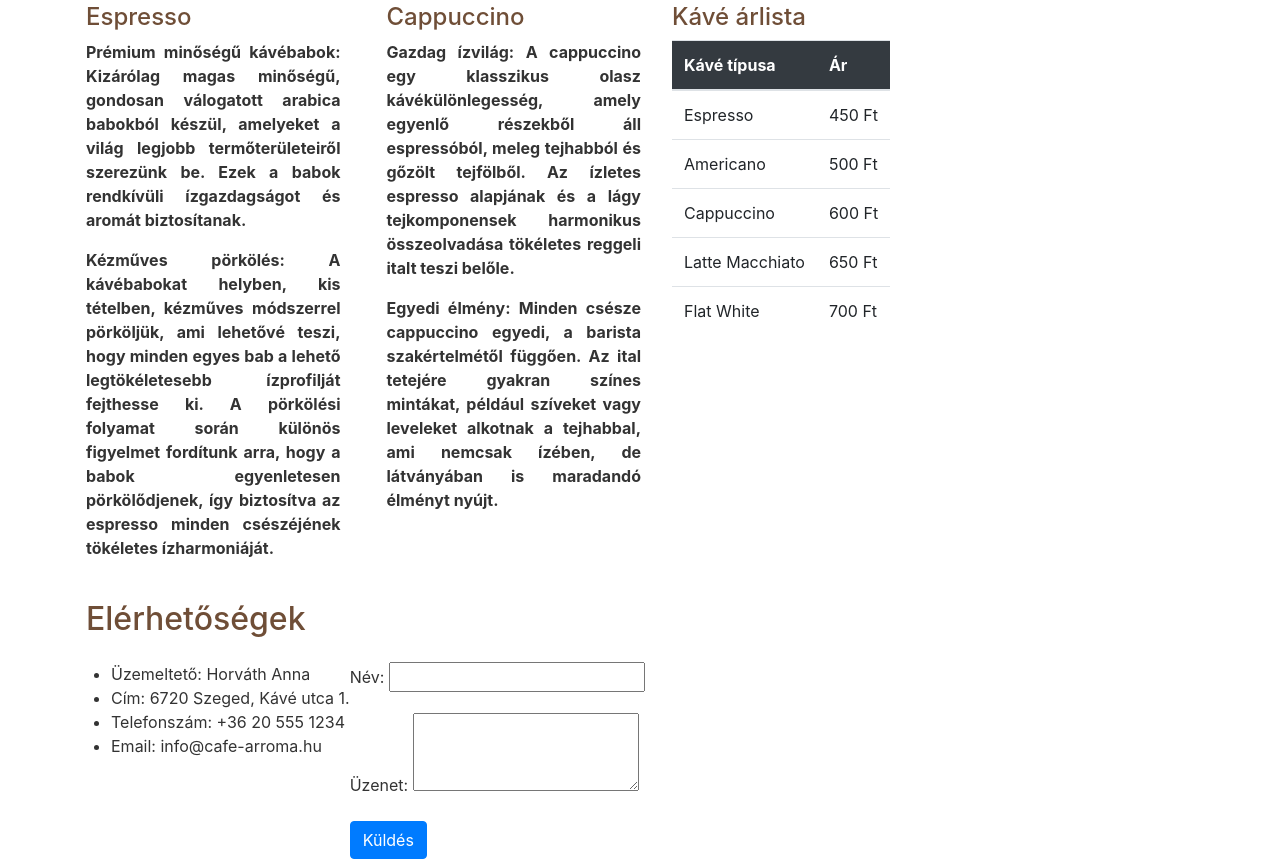
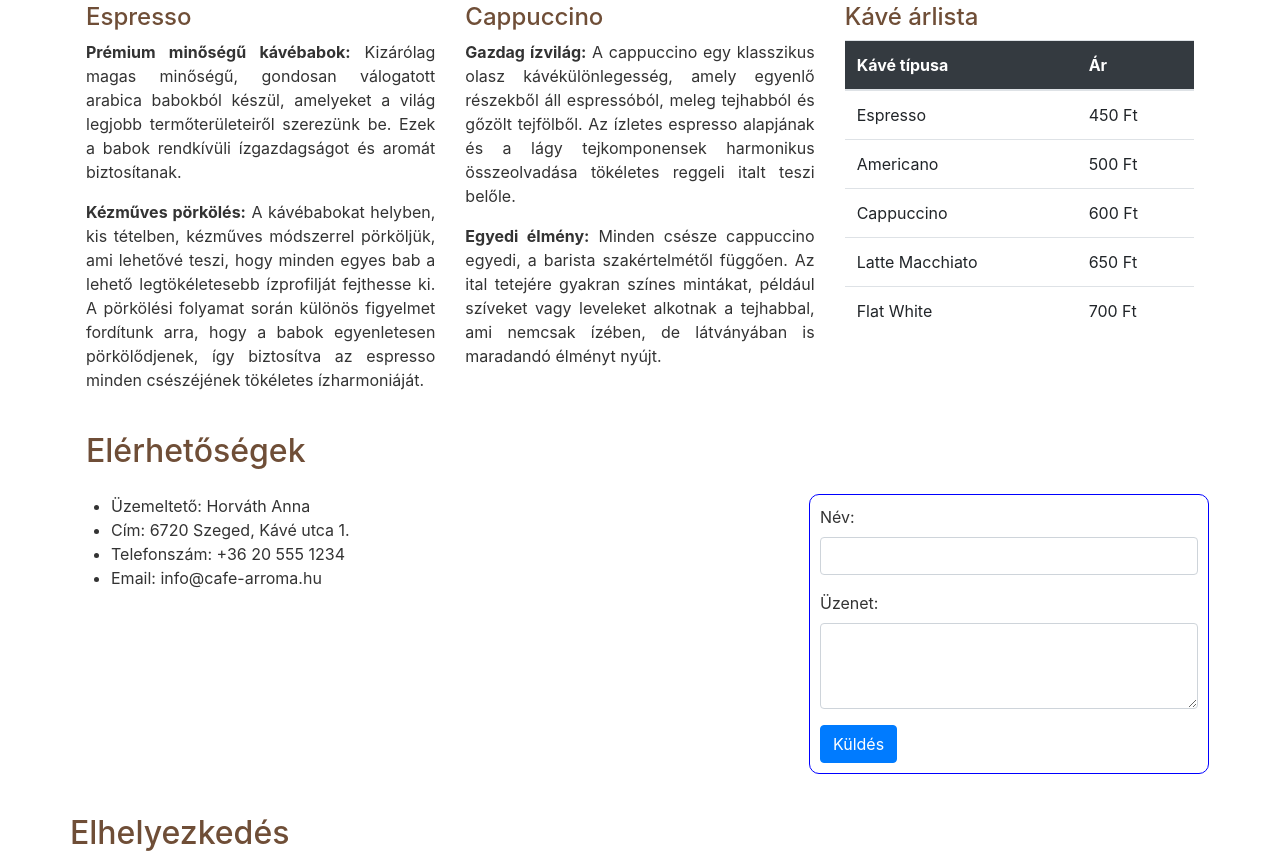
Before and after one commit to Valakovicsadam/Brautigam_2025_09_08, a plain HTML site: page cafe_aroma/webszerkesztés/index.html in a window 1280 px wide. Shown: the part 998-1860 px from the top of the page. Drawn offline with Linux system fonts and the light colour scheme.

Commit message:
Kész oldal

```diff
--- a/cafe_aroma/webszerkesztés/cafe.css
+++ b/cafe_aroma/webszerkesztés/cafe.css
@@ -54,3 +54,14 @@ img {
 .menu-kv{
     font-weight: bold;
 }
+.urlap{
+    border: 1px solid blue;
+    border-radius: 10px;
+    padding: 10px;
+    float: right;
+    width: 400px;
+}
+.footer-link{
+    text-decoration: underline;
+    color: brown;
+}
--- a/cafe_aroma/webszerkesztés/index.html
+++ b/cafe_aroma/webszerkesztés/index.html
@@ -62,13 +62,13 @@
             <!-- Menü -->
             <h2 id="menu" class="my-4">Menünk</h2>
             <div class="row">
-                <div class="col-xl-3 col-md-6 menu-kv">
+                <div class="col-xl-4 col-md-6">
                     <h4>Espresso</h4>
                     <div>
-                    <p><span >Prémium minőségű kávébabok:</span> Kizárólag magas minőségű,
+                    <p><span class="menu-kv">Prémium minőségű kávébabok:</span> Kizárólag magas minőségű,
                         gondosan válogatott arabica babokból készül, amelyeket a világ legjobb termőterületeiről
                         szerezünk be. Ezek a babok rendkívüli ízgazdagságot és aromát biztosítanak. </p>
-                    <p><span>Kézműves pörkölés:</span> A kávébabokat helyben, kis tételben,
+                    <p><span class="menu-kv">Kézműves pörkölés:</span> A kávébabokat helyben, kis tételben,
                         kézműves módszerrel pörköljük, ami lehetővé teszi, hogy minden egyes bab a lehető
                         legtökéletesebb ízprofilját fejthesse ki. A pörkölési folyamat során különös figyelmet fordítunk
                         arra, hogy a babok egyenletesen pörkölődjenek, így biztosítva az espresso minden csészéjének
@@ -76,18 +76,18 @@
                     </div>
 
                 </div>
-                <div class="col-xl-3 ml-3 col-md-6 menu-kv">
+                <div class="col-xl-4 col-md-6 ">
                     <h4>Cappuccino</h4>
-                    <p><span>Gazdag ízvilág:</span> A cappuccino egy klasszikus olasz
+                    <p><span class="menu-kv">Gazdag ízvilág:</span> A cappuccino egy klasszikus olasz
                         kávékülönlegesség, amely egyenlő részekből áll espressóból, meleg tejhabból és gőzölt tejfölből.
                         Az ízletes espresso alapjának és a lágy tejkomponensek harmonikus összeolvadása tökéletes
                         reggeli italt teszi belőle. </p>
-                    <p><span>Egyedi élmény:</span> Minden csésze cappuccino egyedi, a barista
+                    <p><span class="menu-kv">Egyedi élmény:</span> Minden csésze cappuccino egyedi, a barista
                         szakértelmétől függően. Az ital tetejére gyakran színes mintákat, például szíveket vagy
                         leveleket alkotnak a tejhabbal, ami nemcsak ízében, de látványában is maradandó élményt nyújt.
                     </p>
                 </div>
-                <div class="ml-3">
+                <div class="col-xl-4 col-md-6">
                     <h4>Kávé árlista</h4>
                     <table class="table ">
                         <thead class="bg-dark text-white">
@@ -125,7 +125,7 @@
             <!-- Elérhetőségek -->
             <h2 id="contact" class="my-4">Elérhetőségek</h2>
 
-            <div class="row">
+            <div class="row d-flex justify-content-between">
                 <div>
                     <ul>
                     <li>Üzemeltető: Horváth Anna</li>
@@ -135,15 +135,15 @@
                     </ul>
                 </div>
                 <!-- Üzenetküldő űrlap -->
-                <div>
-                    <form>
+                <div class=" d-flex ml-3 ">
+                    <form class="urlap">
                         <div class="form-group">
                             <label for="name">Név:</label>
-                            <input type="text" id="name" required>
+                            <input class="form-control" type="text" id="name" required>
                         </div>
                         <div class="form-group">
                             <label for="message">Üzenet:</label>
-                            <textarea id="message" rows="3" required></textarea>
+                            <textarea class="form-control" id="message" rows="3" required></textarea>
                         </div>
                         <button type="submit" class="btn btn-primary">Küldés</button>
                     </form>
@@ -164,7 +164,7 @@
         </div>
         <!-- Lábléc -->
         <footer class="p-2">
-
+            <p class="text-center">Készítette: <a class="footer-link" target="_blank" href="https://bankitatabanya.hu/">Valakovics Ádám</a></p>
         </footer>
     </div>
 </body>
```
